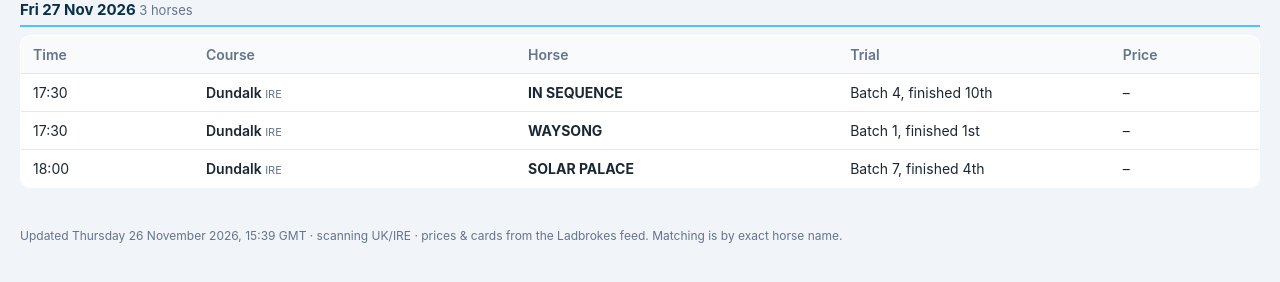
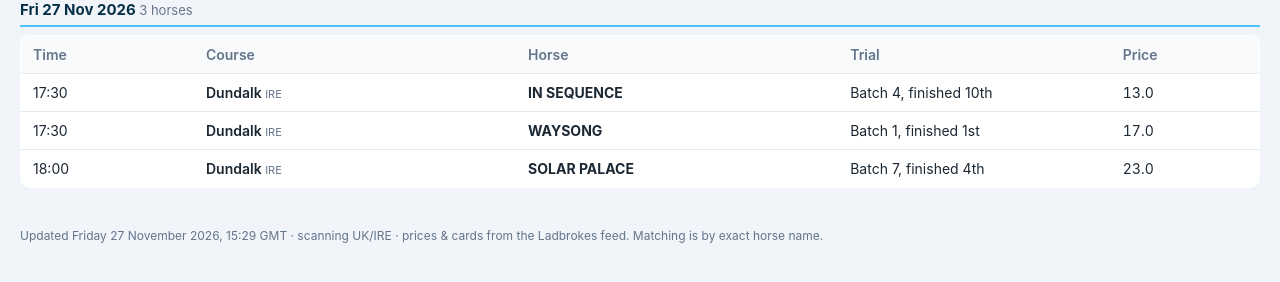
Before and after one commit to iRozz1985/irish-barrier-trials, a plain HTML site: page index.html in a window 1280 px wide. Shown: the part 146-428 px from the top of the page. Drawn offline with Linux system fonts and the light colour scheme.

Commit message:
Update barrier-trial page

```diff
--- a/index.html
+++ b/index.html
@@ -48,13 +48,13 @@
   <p>ITM Barrier Trials – Leopardstown, 26 August &middot; horses declared to run under rules</p>
 </header>
 <main>
-  <p class='count'>&#11088; 3 barrier-trial horse(s) declared to run (today onwards)</p><h2 class='day'>Fri 27 Nov 2026 <span class='daycount'>3 horses</span></h2><table><colgroup><col class='c-time'><col class='c-course'><col class='c-horse'><col class='c-trial'><col class='c-price'></colgroup><thead><tr><th>Time</th><th>Course</th><th>Horse</th><th>Trial</th><th>Price</th></tr></thead><tbody><tr><td class='t'>17:30</td><td class='course'>Dundalk <span class='ctry'>IRE</span></td><td class='horse'>IN SEQUENCE</td><td class='t'>Batch 4, finished 10th</td><td class='num'>&ndash;</td></tr>
-<tr><td class='t'>17:30</td><td class='course'>Dundalk <span class='ctry'>IRE</span></td><td class='horse'>WAYSONG</td><td class='t'>Batch 1, finished 1st</td><td class='num'>&ndash;</td></tr>
-<tr><td class='t'>18:00</td><td class='course'>Dundalk <span class='ctry'>IRE</span></td><td class='horse'>SOLAR PALACE</td><td class='t'>Batch 7, finished 4th</td><td class='num'>&ndash;</td></tr>
+  <p class='count'>&#11088; 3 barrier-trial horse(s) declared to run (today onwards)</p><h2 class='day'>Fri 27 Nov 2026 <span class='daycount'>3 horses</span></h2><table><colgroup><col class='c-time'><col class='c-course'><col class='c-horse'><col class='c-trial'><col class='c-price'></colgroup><thead><tr><th>Time</th><th>Course</th><th>Horse</th><th>Trial</th><th>Price</th></tr></thead><tbody><tr><td class='t'>17:30</td><td class='course'>Dundalk <span class='ctry'>IRE</span></td><td class='horse'>IN SEQUENCE</td><td class='t'>Batch 4, finished 10th</td><td class='num'>13.0</td></tr>
+<tr><td class='t'>17:30</td><td class='course'>Dundalk <span class='ctry'>IRE</span></td><td class='horse'>WAYSONG</td><td class='t'>Batch 1, finished 1st</td><td class='num'>17.0</td></tr>
+<tr><td class='t'>18:00</td><td class='course'>Dundalk <span class='ctry'>IRE</span></td><td class='horse'>SOLAR PALACE</td><td class='t'>Batch 7, finished 4th</td><td class='num'>23.0</td></tr>
 </tbody></table>
 </main>
 <footer>
-  Updated Thursday 26 November 2026, 15:39 GMT &middot; scanning UK/IRE &middot;
+  Updated Friday 27 November 2026, 15:29 GMT &middot; scanning UK/IRE &middot;
   prices &amp; cards from the Ladbrokes feed. Matching is by exact horse name.
 </footer>
 </body>
```
